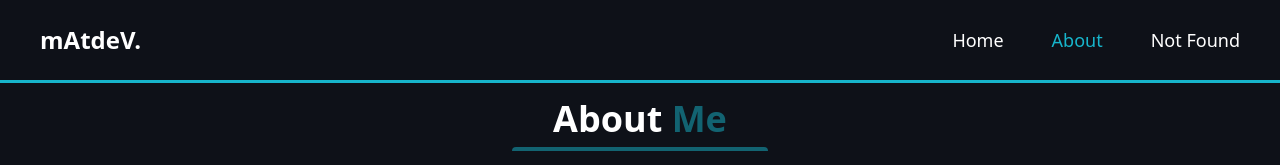
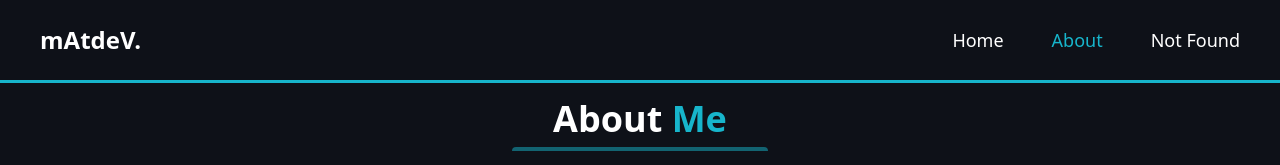
Before and after one commit to matiascabrejos/Portfolio, a Vue app: page /about in a window 1280 px wide. Shown: the top 165 px of the page. Built offline with nearby package versions, Linux system fonts and the light colour scheme.

Commit message:
Working in the about page

```diff
--- a/src/pages/About.vue
+++ b/src/pages/About.vue
@@ -14,8 +14,8 @@
         </p>
         <p>I’m always curious about new skills, tools, and concepts.</p>
         <p>
-        I'm constantly learning about technologies, scrum and improving my soft
-        skills
+          I'm constantly learning about technologies, scrum and improving my
+          soft skills
         </p>
         <p>
           Besides coding I've learned about soft skills like Communication,
@@ -113,7 +113,6 @@ ul li::before {
 }
 
 .span-about {
-  @apply animate-pulse;
   color: #17b5cb;
 }
 </style>
```
Lines whose indentation alone changed are shown as unchanged.
